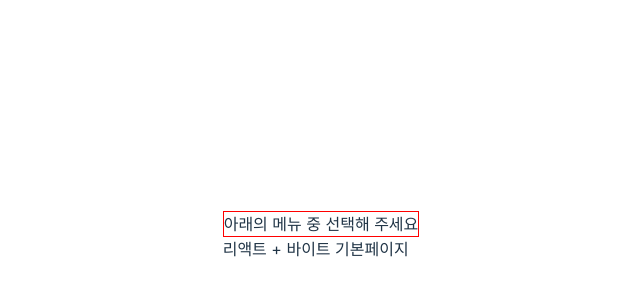
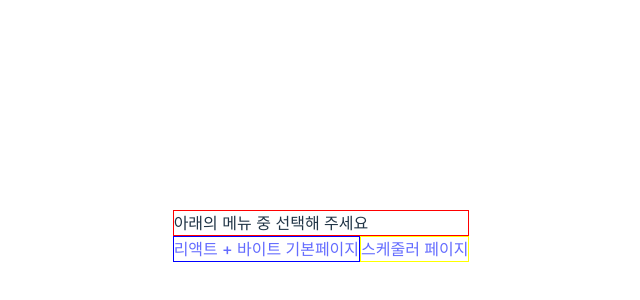
Before and after one commit to JayJHFE/React-Scheduler, a React (Vite) app in the folder PortFolio-vite/: page / in a window 1280 px wide. Shown: the part 164-464 px from the top of the page, without its empty margins (319-959 px from the left). Built offline with nearby package versions, Linux system fonts and the light colour scheme.

Commit message:
240404_fix_라우터 로직 일부수정

```diff
--- a/PortFolio-vite/src/App.tsx
+++ b/PortFolio-vite/src/App.tsx
@@ -1,48 +1,25 @@
-// import { useState } from "react";
-// import reactLogo from "./assets/react.svg";
-// import viteLogo from "/vite.svg";
 import "./App.css";
 import * as S from "./css/mainStyle.ts";
 import Main from "./page/main/index.tsx";
 import Scheduler from "./page/scheduler/index.tsx";
-import { Route, Routes } from "react-router-dom";
+import { Link, Route, Routes } from "react-router-dom";
 
 function App() {
-  // const [count, setCount] = useState(0);
-
   return (
     <>
       <S.container>아래의 메뉴 중 선택해 주세요</S.container>
-      {/* div 클릭시 아래 설정대로 이동 */}
-      {/* <S.menuContainer>
-        <S.menuItem to="/">메인</S.menuItem>
-        <S.menuItem to="/scheduler">스케줄러</S.menuItem> */}
       <S.innerContainer>
         <Routes>
-          <Route path="/" element={<Main />} />
+          <Route path="/main" element={<Main />} />
           <Route path="/scheduler" element={<Scheduler />} />
         </Routes>
+        <S.innerLeftContainer>
+          <Link to="/main">리액트 + 바이트 기본페이지</Link>
+        </S.innerLeftContainer>
+        <S.innerRightContainer>
+          <Link to="/scheduler">스케줄러 페이지 </Link>
+        </S.innerRightContainer>
       </S.innerContainer>
-      {/* <div>
-        <a href="https://vitejs.dev" target="_blank">
-          <img src={viteLogo} className="logo" alt="Vite logo" />
-        </a>
-        <a href="https://react.dev" target="_blank">
-          <img src={reactLogo} className="logo react" alt="React logo" />
-        </a>
-      </div>
-      <h1>Vite + React</h1>
-      <div className="card">
-        <button onClick={() => setCount((count) => count + 1)}>
-          count is {count}
-        </button>
-        <p>
-          Edit <code>src/App.tsx</code> and save to test HMR
-        </p>
-      </div>
-      <p className="read-the-docs">
-        Click on the Vite and React logos to learn more
-      </p> */}
     </>
   );
 }
--- a/PortFolio-vite/src/page/main/index.tsx
+++ b/PortFolio-vite/src/page/main/index.tsx
@@ -1,13 +1,32 @@
+import { useState } from "react";
+import reactLogo from "../../assets/react.svg";
+import viteLogo from "/vite.svg";
+
 export default function Main() {
+  const [count, setCount] = useState(0);
+
   return (
     <>
-      <div>리액트 + 바이트 기본페이지</div>
-      {/* <S.innerLeftContainer>
-            리액트 + 바이트 기본페이지
-          </S.innerLeftContainer>
-          <S.innerRightContainer>
-            <Scheduler />
-          </S.innerRightContainer> */}
+      <div>
+        <a href="https://vitejs.dev" target="_blank">
+          <img src={viteLogo} className="logo" alt="Vite logo" />
+        </a>
+        <a href="https://react.dev" target="_blank">
+          <img src={reactLogo} className="logo react" alt="React logo" />
+        </a>
+      </div>
+      <h1>Vite + React</h1>
+      <div className="card">
+        <button onClick={() => setCount((count) => count + 1)}>
+          count is {count}
+        </button>
+        <p>
+          Edit <code>src/App.tsx</code> and save to test HMR
+        </p>
+      </div>
+      <p className="read-the-docs">
+        Click on the Vite and React logos to learn more
+      </p>
     </>
   );
 }
```
